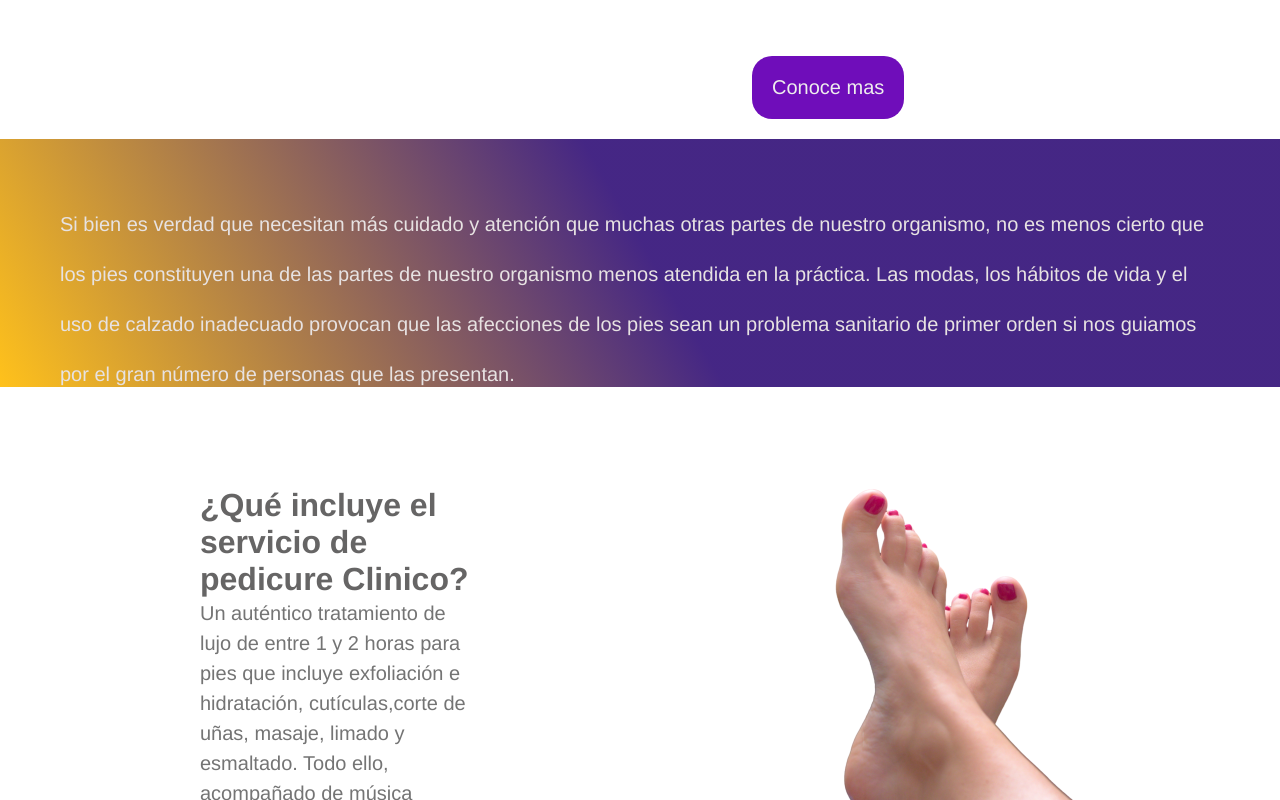
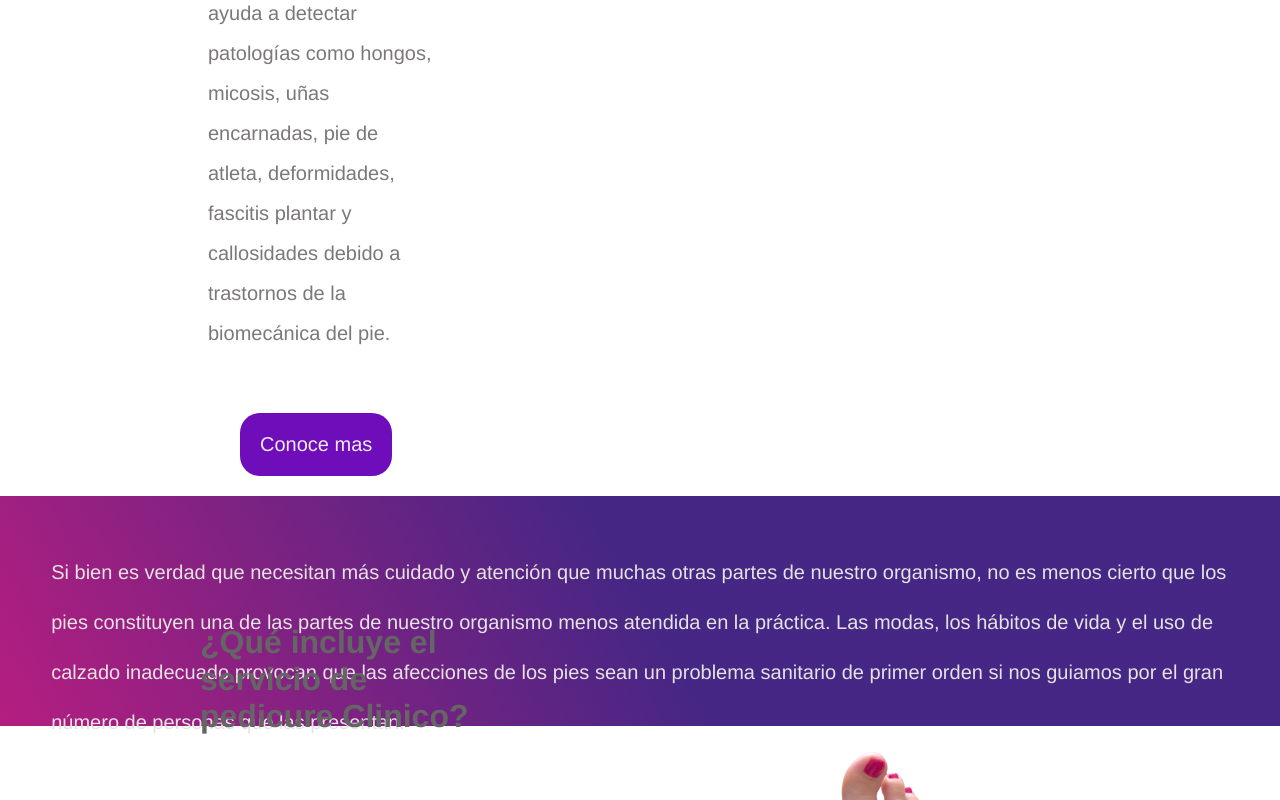
Before and after one commit to Xhan88/pedicure-susy, a React (Vite) app: page / in a window 1280 px wide. Shown: the part 1520-2320 px from the top of the page. Built offline with nearby package versions, Linux system fonts and the light colour scheme.

Commit message:
7 ags 24

```diff
--- a/src/section-1/SecctionOne.css
+++ b/src/section-1/SecctionOne.css
@@ -8,8 +8,15 @@
 }
 .grid-container {
   display: flex;
-  flex-direction: row-reverse;
+  justify-content: center;
+  margin: 0 10%;
+  /* flex-direction: row-reverse; */
   margin-top: 10rem;
+}
+@media (max-width: 2500px )  {
+  .grid-container {
+    margin: 10 10%;
+  }
 }
 .grid-container p {
   padding-top: -20px;
--- a/src/section-2/SectionTwo.css
+++ b/src/section-2/SectionTwo.css
@@ -1,15 +1,14 @@
 .section {
   background: rgb(59,27,126);
-  background: linear-gradient(240deg, rgba(59,27,126,0.9486388305322129) 49%, rgba(255,186,0,0.8954175420168067) 100%);
+  background: linear-gradient(240deg, rgba(59,27,126,0.9486388305322129) 49%, rgba(172, 3, 113, 0.895) 100%);
   color: azure;
   height: 8rem;
   margin: 0;
 }
 .sectionTwo p {
-  padding: 20px;
+  padding: 4%;
   color: rgb(231, 226, 226);
   line-height: 50px;
-  padding: 60px;
   font-size: 20px;
 }
 .sectionTwo {
--- a/src/section-3/SectionThree.css
+++ b/src/section-3/SectionThree.css
@@ -4,10 +4,13 @@
   padding-left: 200px;
   padding-right: 800px;
 }
+
+/* style={{marginTop: -450, marginLeft: 400, paddingBottom: 100}}  */
 .title-section-three p {
   color: rgb(116, 116, 116);
   line-height: 30px;
   font-size: 20px;
+  margin-top: 45%;
 }
 .title-section-three h1 {
   color: rgb(102, 101, 101);
@@ -15,6 +18,12 @@
 hr {
   width: 60rem;
 }
+.img-feet-nice{
+  margin-top: -450px;
+  margin-left: 400px;
+  padding-bottom: 100px;
+}
+
 @media (max-width:  405px)   {
   .title-section-three {
     padding-top: 38rem;
@@ -25,3 +34,12 @@ hr {
     display: none;
   }
 }
+
+@media (min-width: 2300px) {
+  .img-feet-nice {
+       margin-right: 90%;
+       margin-left: 90%;
+       margin-top: px;
+
+  }
+}
--- a/src/section-3/SectionThree.jsx
+++ b/src/section-3/SectionThree.jsx
@@ -2,12 +2,12 @@ import '../section-3/SectionThree.css';
 
 const SectionThree = () => {
   return (
-    <div className='title-section-three' style={{marginTop: 220}}>
+    <div className='title-section-three'                                                                                                                                                                            >
       <h1>¿Qué incluye el servicio de pedicure Clinico?</h1>
       <p>
       Un auténtico tratamiento de lujo de entre 1 y 2 horas para pies que incluye exfoliación e hidratación, cutículas,corte de uñas, masaje, limado    y  esmaltado. Todo ello, acompañado de música relajante, un espacio cómodo y una tasa de cafe</p>
       <div>
-        <img style={{marginTop: -450, marginLeft: 400, paddingBottom: 100}} src="/feet-nice.png" alt="" />
+        <img className='img-feet-nice' src="/feet-nice.png" alt="" />
         <hr style={{marginBottom: 50}}/>
       </div>
     </div>
```
